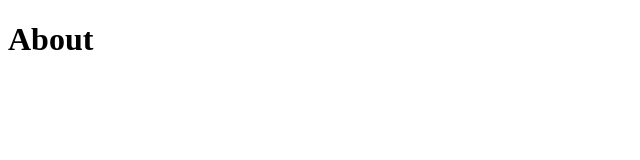
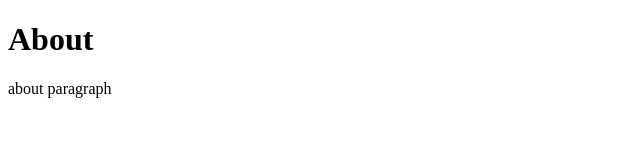
Before and after one commit to resonantdoghouse/git-demo-1, a plain HTML site: page about.html in a window 1280 px wide. Shown: the whole page, without its empty margins (0-640 px from the left). Drawn offline with Linux system fonts and the light colour scheme.

Commit message:
add paragraph of text to the about.html

```diff
--- a/about.html
+++ b/about.html
@@ -7,5 +7,6 @@
 </head>
 <body>
     <h1>About</h1>
+    <p>about paragraph</p>
 </body>
 </html>
```
